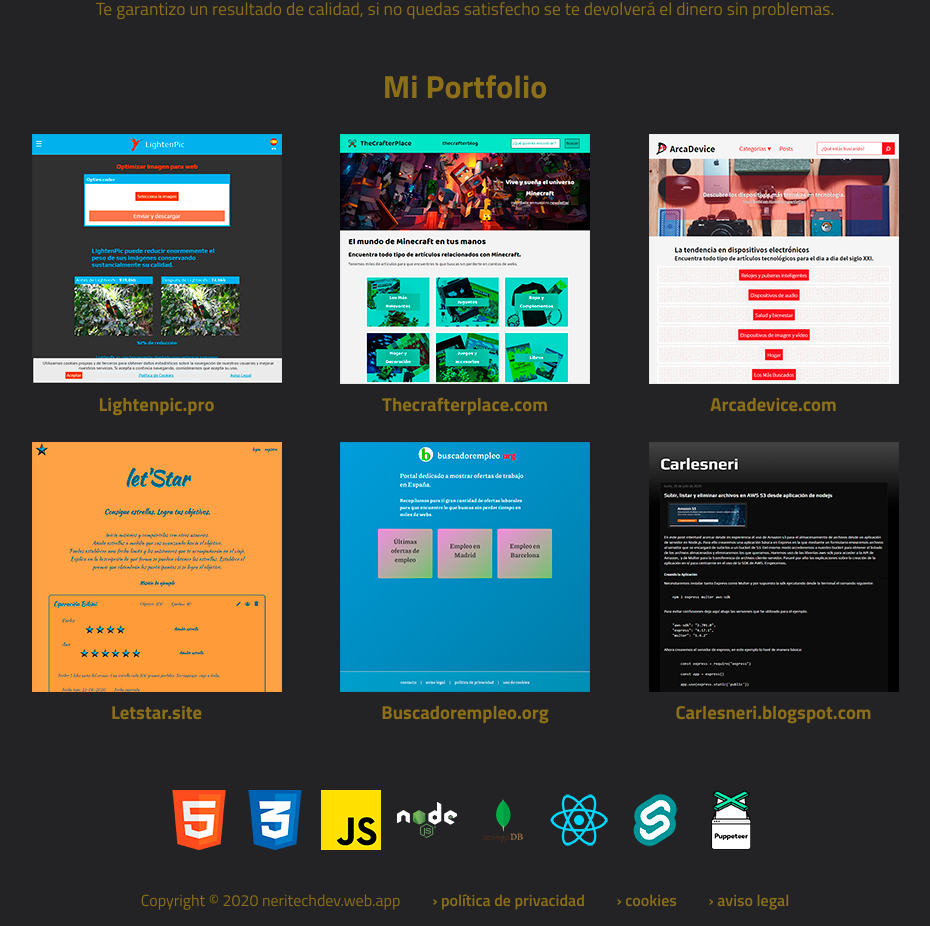
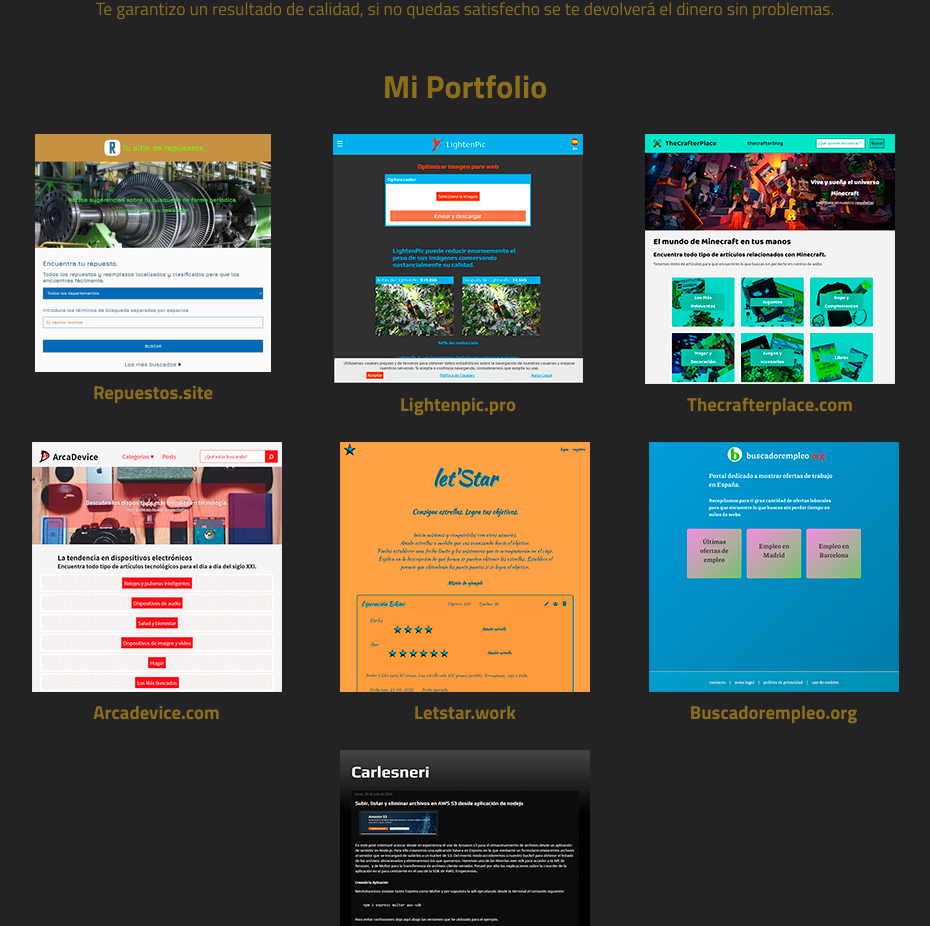
Before and after one commit to Carlesneri/neritech, a Svelte app: page / in a window 1280 px wide. Shown: the part 1615-2541 px from the top of the page, without its empty margins (175-1105 px from the left). Built offline with nearby package versions, Linux system fonts and the light colour scheme; no server answers.

Commit message:
update portfolio

```diff
--- a/public/global.css
+++ b/public/global.css
@@ -2,7 +2,7 @@
 :root{
 	--bgc: #232326;
 	--blue: #010326;
-	--yellow: hsl(45, 71%, 32%);
+	--yellow: #8c6f18;
 	--brown: #594A1B;
 	--header-width: 1000px;
 	--main-width: 750px;
--- a/src/ContactForm.svelte
+++ b/src/ContactForm.svelte
@@ -2,7 +2,7 @@
     import firebase from 'firebase/app';
     import 'firebase/firestore';
     import 'firebase/auth';
-    import {scale, slide, fly, fade} from 'svelte/transition';
+    import {scale} from 'svelte/transition';
 
     import firebaseConfig from '../firebase-config';
 
@@ -44,7 +44,7 @@
 
             // message = 'Enviando      '
             isSendingMessage = setInterval(() => {
-                console.log('Interval');
+                // console.log('Interval');
 
                 if(isSending){
                     setTimeout(() => isSending && (message = 'Enviando      '), 300)
--- a/src/Portfolio.svelte
+++ b/src/Portfolio.svelte
@@ -3,6 +3,18 @@
         Mi Portfolio
     </h2>
     <div class="webs">
+        <div class="web" title="https://repuestos.site/">
+            <div class="image">
+                <img src="./repuestos.png" alt="lightenpic">
+            </div>
+            <div class="title">
+                <a href="https://repuestos.site/" target="_blank">
+                    <h3>
+                        Repuestos.site
+                    </h3>
+                </a>
+            </div>
+        </div>
         <div class="web" title="https://lightenpic.pro/">
             <div class="image">
                 <img src="./lightenpic.png" alt="lightenpic">
@@ -39,14 +51,14 @@
                 </a>
             </div>
         </div>
-        <div class="web" title="https://letstar.site/">
+        <div class="web" title="https://letstar.work/">
             <div class="image">
                 <img src="./letstar.png" alt="letstar">
             </div>
             <div class="title">
-                <a href="https://letstar.site/" target="_blank">
+                <a href="https://letstar.work/" target="_blank">
                     <h3>
-                        Letstar.site
+                        Letstar.work
                     </h3>
                 </a>
             </div>
```
Also changed, not shown: public/hero-600.jpg (added), public/repuestos.png (added).
